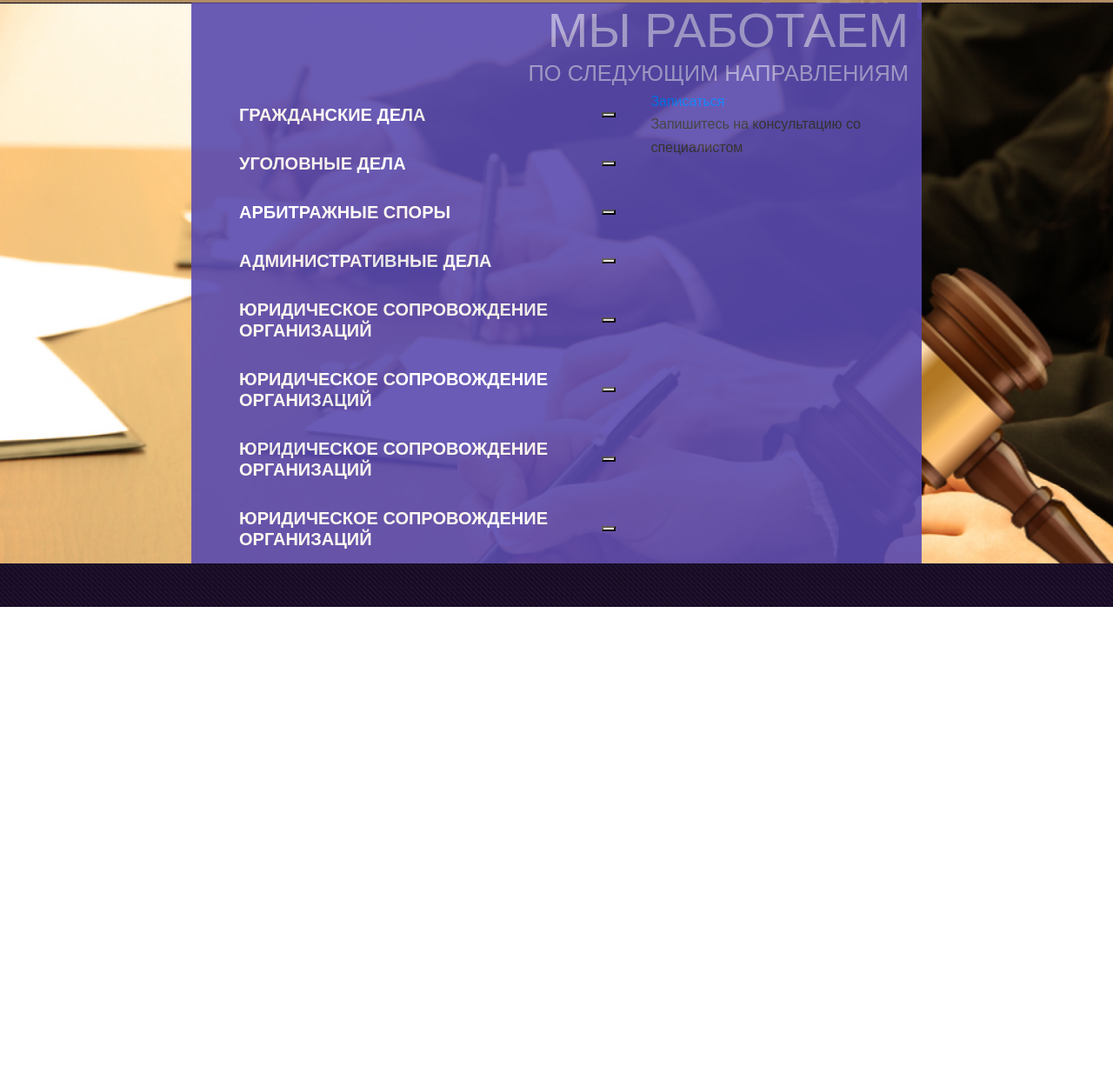
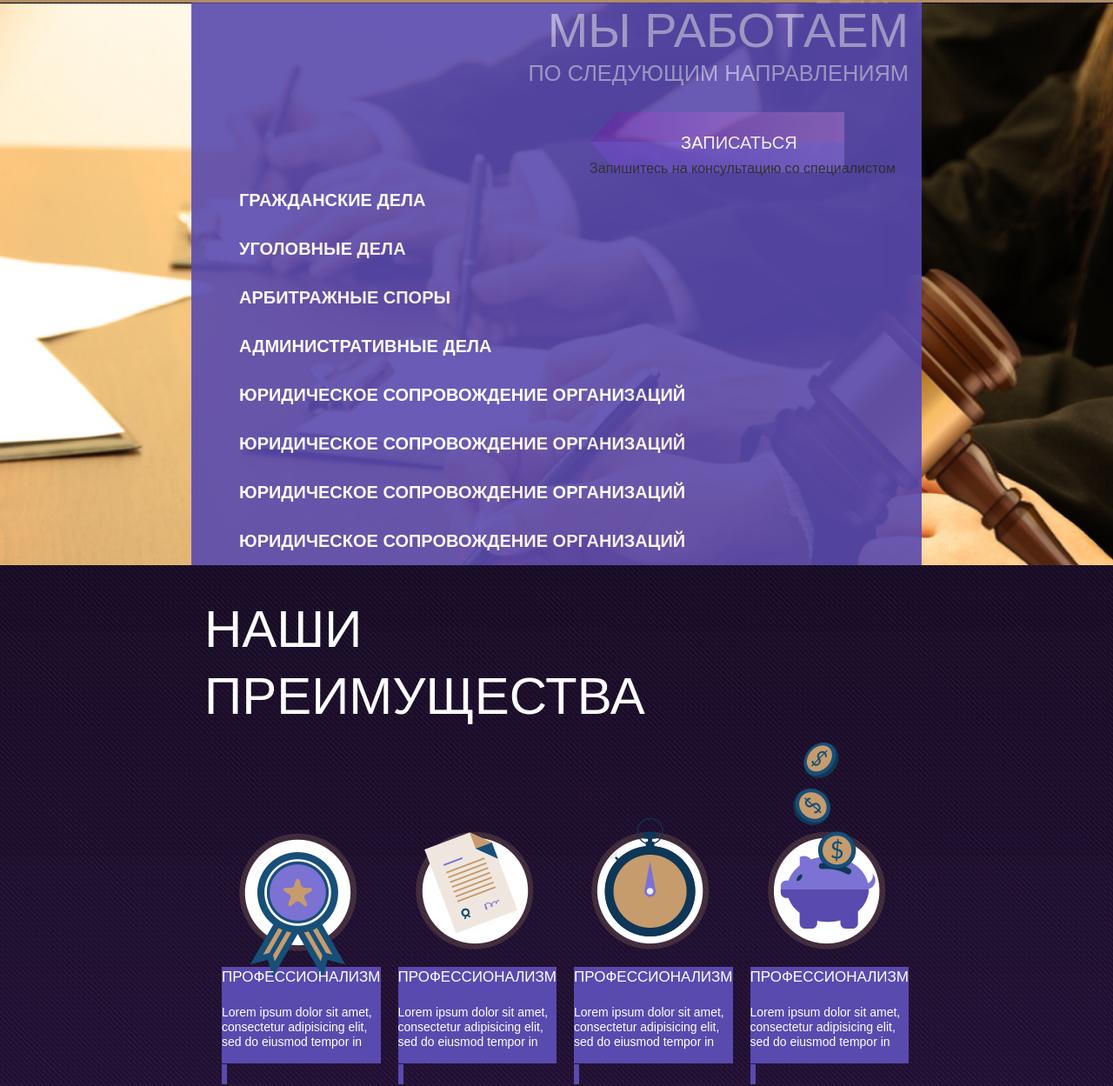
Before and after one commit to SerhiiLazar/Training-3, a website: page app/index.html in a window 1280 px wide. Shown: the part 761-2010 px from the top of the page at 87% size. Before the commit the page ends 1459 px from the top, so only its background shows below. Drawn offline with Linux system fonts and the light colour scheme.

Commit message:
prioriti

```diff
--- a/app/index.html
+++ b/app/index.html
@@ -153,207 +153,11 @@
 				<h3>по следующим направлениям</h3>
 			</div>
 			<div class="workspace-fon__wrap">
-				<div class="workspace-fon__content">
-
-					<div class="workspace-fon__accordion">
-						<div class="accordion__block">
-							<div class="accordion__top">
-								<div class="accordion__title">
-									гражданские дела
-								</div>
-								<button accordion__btn btn-accordion></button>
-							</div>
-							<div class="accordion__content">
-								<div class="accordion__content-wrap">
-									<ul>
-										<li>семейные</li>
-										<li>жилищные</li>
-										<li>земельные</li>
-										<li>трудовые</li>
-										<li>страховые</li>
-										<li>наследственные</li>
-										<li>авторские</li>
-									</ul>
-								</div>
-							</div>
-						</div>
-
-					</div>
-					<div class="workspace-fon__accordion">
-						<div class="accordion__block">
-							<div class="accordion__top">
-								<div class="accordion__title">
-									уголовные дела
-								</div>
-								<button accordion__btn btn-accordion></button>
-							</div>
-							<div class="accordion__content">
-								<div class="accordion__content-wrap">
-									<ul>
-										<li>семейные</li>
-										<li>жилищные</li>
-										<li>земельные</li>
-										<li>трудовые</li>
-										<li>страховые</li>
-										<li>наследственные</li>
-										<li>авторские</li>
-									</ul>
-								</div>
-							</div>
-						</div>
-
-					</div>
-					<div class="workspace-fon__accordion">
-						<div class="accordion__block">
-							<div class="accordion__top">
-								<div class="accordion__title">
-									арбитражные споры
-								</div>
-								<button accordion__btn btn-accordion></button>
-							</div>
-							<div class="accordion__content">
-								<div class="accordion__content-wrap">
-									<ul>
-										<li>семейные</li>
-										<li>жилищные</li>
-										<li>земельные</li>
-										<li>трудовые</li>
-										<li>страховые</li>
-										<li>наследственные</li>
-										<li>авторские</li>
-									</ul>
-								</div>
-							</div>
-						</div>
-
-					</div>
-					<div class="workspace-fon__accordion">
-						<div class="accordion__block">
-							<div class="accordion__top">
-								<div class="accordion__title">
-									административные дела
-								</div>
-								<button accordion__btn btn-accordion></button>
-							</div>
-							<div class="accordion__content">
-								<div class="accordion__content-wrap">
-									<ul>
-										<li>семейные</li>
-										<li>жилищные</li>
-										<li>земельные</li>
-										<li>трудовые</li>
-										<li>страховые</li>
-										<li>наследственные</li>
-										<li>авторские</li>
-									</ul>
-								</div>
-							</div>
-						</div>
-
-					</div>
-					<div class="workspace-fon__accordion">
-						<div class="accordion__block">
-							<div class="accordion__top">
-								<div class="accordion__title">
-									Юридическое сопровождение организаций
-								</div>
-								<button accordion__btn btn-accordion></button>
-							</div>
-							<div class="accordion__content">
-								<div class="accordion__content-wrap">
-									<ul>
-										<li>семейные</li>
-										<li>жилищные</li>
-										<li>земельные</li>
-										<li>трудовые</li>
-										<li>страховые</li>
-										<li>наследственные</li>
-										<li>авторские</li>
-									</ul>
-								</div>
-							</div>
-						</div>
-
-					</div>
-					<div class="workspace-fon__accordion">
-						<div class="accordion__block">
-							<div class="accordion__top">
-								<div class="accordion__title">
-									Юридическое сопровождение организаций
-								</div>
-								<button accordion__btn btn-accordion></button>
-							</div>
-							<div class="accordion__content">
-								<div class="accordion__content-wrap">
-									<ul>
-										<li>семейные</li>
-										<li>жилищные</li>
-										<li>земельные</li>
-										<li>трудовые</li>
-										<li>страховые</li>
-										<li>наследственные</li>
-										<li>авторские</li>
-									</ul>
-								</div>
-							</div>
-						</div>
-
-					</div>
-					<div class="workspace-fon__accordion">
-						<div class="accordion__block">
-							<div class="accordion__top">
-								<div class="accordion__title">
-									Юридическое сопровождение организаций
-								</div>
-								<button accordion__btn btn-accordion></button>
-							</div>
-							<div class="accordion__content">
-								<div class="accordion__content-wrap">
-									<ul>
-										<li>семейные</li>
-										<li>жилищные</li>
-										<li>земельные</li>
-										<li>трудовые</li>
-										<li>страховые</li>
-										<li>наследственные</li>
-										<li>авторские</li>
-									</ul>
-								</div>
-							</div>
-						</div>
-
-					</div>
-					<div class="workspace-fon__accordion">
-						<div class="accordion__block">
-							<div class="accordion__top">
-								<div class="accordion__title">
-									Юридическое сопровождение организаций
-								</div>
-								<button accordion__btn btn-accordion></button>
-							</div>
-							<div class="accordion__content">
-								<div class="accordion__content-wrap">
-									<ul>
-										<li>семейные</li>
-										<li>жилищные</li>
-										<li>земельные</li>
-										<li>трудовые</li>
-										<li>страховые</li>
-										<li>наследственные</li>
-										<li>авторские</li>
-									</ul>
-								</div>
-							</div>
-						</div>
-
-					</div>
-
-				</div>
 				<div class="workspace-fon__modal">
 
 					<a href="#" class="banner__link link link__code" data-micromodal-trigger="register-code"><span
-						class="text">Записаться</span> <span class="arrow"><i
-						class="ic ic-right-arrow"> </i></span></a>
+						class="text">Записаться</span> <!-- <span class="arrow"><i
+						class="ic ic-right-arrow"> </i></span> --></a>
 
 
 				<div class="modal-container">
@@ -428,12 +232,248 @@
 					<div class="workspace__inform"><p>Запишитесь на консультацию со специалистом</p></div>
 				</div>
 			</div>
+				<div class="workspace-fon__content">
+
+					<div class="workspace-fon__accordion">
+						<div class="accordion__block">
+							<div class="accordion__top">
+								<div class="accordion__title">
+									гражданские дела
+								</div>
+								<!-- <button accordion__btn btn-accordion></button> -->
+							</div>
+							<div class="accordion__content">
+								<div class="accordion__content-wrap">
+									<ul>
+										<li>семейные</li>
+										<li>жилищные</li>
+										<li>земельные</li>
+										<li>трудовые</li>
+										<li>страховые</li>
+										<li>наследственные</li>
+										<li>авторские</li>
+									</ul>
+								</div>
+							</div>
+						</div>
+
+					</div>
+					<div class="workspace-fon__accordion">
+						<div class="accordion__block">
+							<div class="accordion__top">
+								<div class="accordion__title">
+									уголовные дела
+								</div>
+								<!-- <button accordion__btn btn-accordion></button> -->
+							</div>
+							<div class="accordion__content">
+								<div class="accordion__content-wrap">
+									<ul>
+										<li>семейные</li>
+										<li>жилищные</li>
+										<li>земельные</li>
+										<li>трудовые</li>
+										<li>страховые</li>
+										<li>наследственные</li>
+										<li>авторские</li>
+									</ul>
+								</div>
+							</div>
+						</div>
+
+					</div>
+					<div class="workspace-fon__accordion">
+						<div class="accordion__block">
+							<div class="accordion__top">
+								<div class="accordion__title">
+									арбитражные споры
+								</div>
+								<!-- <button accordion__btn btn-accordion></button> -->
+							</div>
+							<div class="accordion__content">
+								<div class="accordion__content-wrap">
+									<ul>
+										<li>семейные</li>
+										<li>жилищные</li>
+										<li>земельные</li>
+										<li>трудовые</li>
+										<li>страховые</li>
+										<li>наследственные</li>
+										<li>авторские</li>
+									</ul>
+								</div>
+							</div>
+						</div>
+
+					</div>
+					<div class="workspace-fon__accordion">
+						<div class="accordion__block">
+							<div class="accordion__top">
+								<div class="accordion__title">
+									административные дела
+								</div>
+								<!-- <button accordion__btn btn-accordion></button> -->
+							</div>
+							<div class="accordion__content">
+								<div class="accordion__content-wrap">
+									<ul>
+										<li>семейные</li>
+										<li>жилищные</li>
+										<li>земельные</li>
+										<li>трудовые</li>
+										<li>страховые</li>
+										<li>наследственные</li>
+										<li>авторские</li>
+									</ul>
+								</div>
+							</div>
+						</div>
+
+					</div>
+					<div class="workspace-fon__accordion">
+						<div class="accordion__block">
+							<div class="accordion__top">
+								<div class="accordion__title">
+									Юридическое сопровождение организаций
+								</div>
+								<!-- <button accordion__btn btn-accordion></button> -->
+							</div>
+							<div class="accordion__content">
+								<div class="accordion__content-wrap">
+									<ul>
+										<li>семейные</li>
+										<li>жилищные</li>
+										<li>земельные</li>
+										<li>трудовые</li>
+										<li>страховые</li>
+										<li>наследственные</li>
+										<li>авторские</li>
+									</ul>
+								</div>
+							</div>
+						</div>
+
+					</div>
+					<div class="workspace-fon__accordion">
+						<div class="accordion__block">
+							<div class="accordion__top">
+								<div class="accordion__title">
+									Юридическое сопровождение организаций
+								</div>
+								<!-- <button accordion__btn btn-accordion></button> -->
+							</div>
+							<div class="accordion__content">
+								<div class="accordion__content-wrap">
+									<ul>
+										<li>семейные</li>
+										<li>жилищные</li>
+										<li>земельные</li>
+										<li>трудовые</li>
+										<li>страховые</li>
+										<li>наследственные</li>
+										<li>авторские</li>
+									</ul>
+								</div>
+							</div>
+						</div>
+
+					</div>
+					<div class="workspace-fon__accordion">
+						<div class="accordion__block">
+							<div class="accordion__top">
+								<div class="accordion__title">
+									Юридическое сопровождение организаций
+								</div>
+								<!-- <button accordion__btn btn-accordion></button> -->
+							</div>
+							<div class="accordion__content">
+								<div class="accordion__content-wrap">
+									<ul>
+										<li>семейные</li>
+										<li>жилищные</li>
+										<li>земельные</li>
+										<li>трудовые</li>
+										<li>страховые</li>
+										<li>наследственные</li>
+										<li>авторские</li>
+									</ul>
+								</div>
+							</div>
+						</div>
+
+					</div>
+					<div class="workspace-fon__accordion">
+						<div class="accordion__block">
+
+							<div class="accordion__top">
+								<div class="accordion__title">
+									Юридическое сопровождение организаций
+								</div>
+								<!-- <button accordion__btn btn-accordion></button> -->
+							</div>
+							<div class="accordion__content">
+								<div class="accordion__content-wrap">
+									<ul>
+										<li>семейные</li>
+										<li>жилищные</li>
+										<li>земельные</li>
+										<li>трудовые</li>
+										<li>страховые</li>
+										<li>наследственные</li>
+										<li>авторские</li>
+									</ul>
+								</div>
+							</div>
+
+						</div>
+
+					</div>
+
+				</div>
+
+
 
 
 
 		  </div>
 
 	  </main>
+	  <div class="prioriti">
+		  <div class="container">
+			  <div class="prioriti__title"><span>наши преимущества</span></div>
+			  <div class="prioriti__prof">
+				  <div class="profs-mod profs">
+					  <img src="../images/dest/prof.png" alt="">
+					  <div class="text">
+						  <span>профессионализм </span>
+						  <p>Lorem ipsum dolor sit amet, consectetur adipisicing elit, sed do eiusmod tempor in</p>
+					  </div>
+				  </div>
+				  <div class="profs">
+					<img src="../images/dest/reli.png" alt="">
+					<div class="text">
+						<span>профессионализм </span>
+						  <p>Lorem ipsum dolor sit amet, consectetur adipisicing elit, sed do eiusmod tempor in</p>
+					</div>
+				  </div>
+				  <div class="profs">
+					<img src="../images/dest/time.png" alt="">
+					<div class="text">
+						<span>профессионализм </span>
+						  <p>Lorem ipsum dolor sit amet, consectetur adipisicing elit, sed do eiusmod tempor in</p>
+					</div>
+				  </div>
+				  <div class="profs">
+					<img src="../images/dest/pay.png" alt="">
+					<div class="text">
+						<span>профессионализм </span>
+						  <p>Lorem ipsum dolor sit amet, consectetur adipisicing elit, sed do eiusmod tempor in</p>
+					</div>
+				  </div>
+			  </div>
+		  </div>
+	  </div>
+	  </div>
 
 
 	<script src="js/app.min.js">
--- /dev/null
+++ b/app/scss/components/_prioriti.scss
@@ -0,0 +1,53 @@
+.prioriti {
+  &__title {
+    display: block;
+    width: 513px;
+    height: auto;
+    line-height: 77px;
+    span {
+      font-size: 60px;
+      line-height: 24px;
+      font-weight: 300;
+      text-transform: uppercase;
+      color: #ffffff;
+    }
+  }
+  &__prof {
+    display: flex;
+    align-items: flex-end;
+  }
+  .text {
+    display: flex;
+    flex-direction: column;
+    margin-top: 20px;
+    background-color: #594aaf;
+    color: #ffff;
+    font-size: 14px;
+    line-height: 1.2;
+    span {
+      font-size: 17px;
+      line-height: 24px;
+      font-weight: 300;
+      text-transform: uppercase;
+      margin-bottom: 20px;
+    }
+  }
+  .profs-mod {
+    img {
+      margin-bottom: -33px;
+    }
+  }
+  .profs {
+    position: relative;
+    margin-left: 20px;
+    img {
+      padding-left: 20px;
+    }
+    &::after {
+      content: "";
+      border: 3px solid #594aaf;
+      width: 3px;
+      height: 20px;
+    }
+  }
+}
--- a/app/scss/components/_workspace.scss
+++ b/app/scss/components/_workspace.scss
@@ -2,7 +2,7 @@
   margin-top: -150px;
   margin-bottom: 50px;
   background-image: url("../images/dest/fon2.png");
-  background-size: cover;
+  background-size: 100% 100%;
 
   background-repeat: no-repeat;
 
@@ -39,11 +39,37 @@
   }
   &__wrap {
     display: flex;
-    justify-content: space-between;
+    justify-content: flex-end;
+    margin: 44px 15px 11px;
+    a {
+      background-image: url(../images/dest/btn.png);
+      background-repeat: no-repeat;
+      width: 50px;
+      height: 42px;
+      padding: 24px 105px;
+      font-size: 20px;
+      text-transform: uppercase;
+      color: #ffff;
+      text-decoration: none;
+    }
+    .modal-containter {
+      margin: 33px;
+    }
   }
   &__accordion {
     display: flex;
     flex-direction: column;
     justify-content: space-between;
   }
+  &__content {
+    margin-top: -32px;
+  }
+  &__imform {
+    margin-top: 34px;
+    margin-left: 30px;
+    p {
+      font-size: 17px;
+      color: #594aaf;
+    }
+  }
 }
--- a/app/scss/components/index.scss
+++ b/app/scss/components/index.scss
@@ -3,3 +3,4 @@
 @import "./footer";
 @import "./buttons";
 @import "./inform";
+@import "./prioriti";
--- a/app/scss/elements/_accordion.scss
+++ b/app/scss/elements/_accordion.scss
@@ -7,27 +7,31 @@
 
   &.open {
     .accordion__top {
-      /* background-image: url(../images/dest/accordion.png);
-      background-repeat: no-repeat; */
-      /* left: 20px;
-      right: 20px;
-      height: 20px; */
-      margin: 0 20px;
+      margin: 0px 16px;
+      background-color: #c69c6d;
+      position: relative;
+      /* padding: 12px 33px 12px; */
+      width: 594px;
+      height: 45px;
 
-      position: relative;
       &::after {
         content: "";
         position: absolute;
-        right: 20px;
-        border-top: 10px solid transparent;
+        height: 45px;
+        right: -29px;
+        /* left: 22px; */
+        width: 23px;
+        border-top: 23px solid transparent;
         border-left: 29px solid #c69c6d;
-        border-bottom: 10px solid transparent;
+        border-bottom: 23px solid transparent;
       }
       &::before {
         content: "";
         position: absolute;
         background-image: url("../images/dest/accordion.png");
         background-repeat: no-repeat;
+        border: 5px solid #694dc8;
+        border-radius: 50%;
         height: 128px;
         width: 128px;
         left: -100px;
@@ -92,5 +96,7 @@
   line-height: 130%;
 }
 .accordion__content-wrap {
-  padding: 50px 50px 50px 70px;
+  font-size: 20px;
+  color: #ffff;
+  padding: 50px 0 50px 31px;
 }
```
Also changed, not shown: app/css/app.min.css, app/images/dest/btn.png (added), app/images/dest/pay.png (added), app/images/dest/prof.png (added), app/images/dest/reli.png (added), app/images/dest/time.png (added), app/images/src/btn.png (added), app/images/src/pay.png (added), app/images/src/prof.png (added), app/images/src/reli.png (added), app/images/src/time.png (added).
